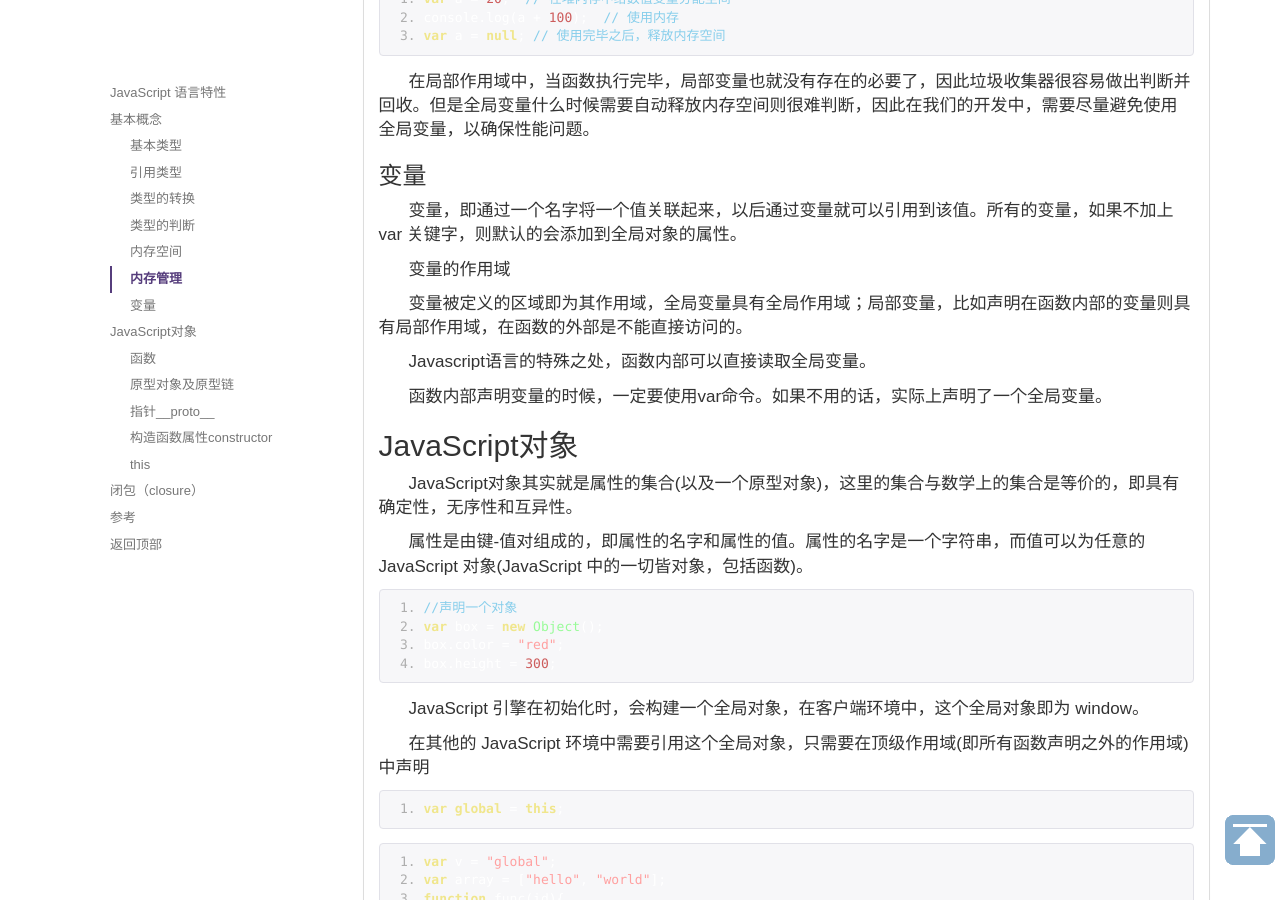
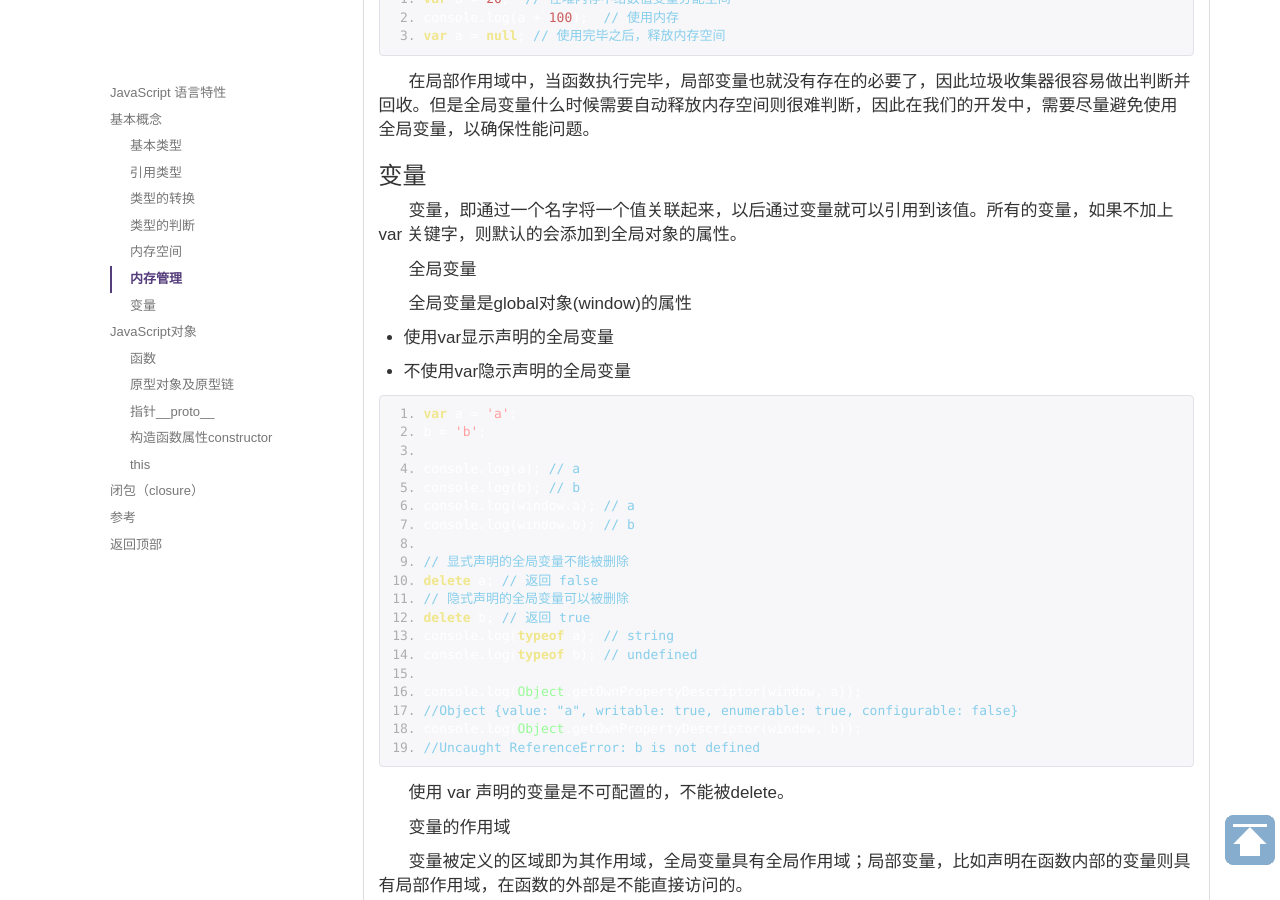
Before and after one commit to kailian/kailian.github.io, a Jekyll site: the page built from _posts/2017-02-11-javascript-basis.md, in a window 1280 px wide and 900 px high, scrolled down 5428 px. Built offline with Jekyll 4.4.1, drawn with Linux system fonts in a browser that asks for light colours; comment, search, counter and statistics services are not loaded.

Commit message:
【文章】补充重绘和重排，js全局变量

````diff
--- a/_posts/2017-02-11-javascript-basis.md
+++ b/_posts/2017-02-11-javascript-basis.md
@@ -294,6 +294,38 @@ var a = null; // 使用完毕之后，释放内存空间
 ### 变量
 
 变量，即通过一个名字将一个值关联起来，以后通过变量就可以引用到该值。所有的变量，如果不加上 var 关键字，则默认的会添加到全局对象的属性。
+
+全局变量
+
+全局变量是global对象(window)的属性
+
+- 使用var显示声明的全局变量
+
+- 不使用var隐示声明的全局变量
+
+```
+var a = 'a';
+b = 'b';
+
+console.log(a); // a
+console.log(b); // b
+console.log(window.a); // a
+console.log(window.b); // b
+
+// 显式声明的全局变量不能被删除
+delete a; // 返回 false
+// 隐式声明的全局变量可以被删除
+delete b; // 返回 true
+console.log(typeof a); // string
+console.log(typeof b); // undefined
+
+console.log(Object.getOwnPropertyDescriptor(window, a));
+//Object {value: "a", writable: true, enumerable: true, configurable: false}
+console.log(Object.getOwnPropertyDescriptor(window, b));
+//Uncaught ReferenceError: b is not defined
+```
+
+使用 var 声明的变量是不可配置的，不能被delete。
 
 变量的作用域
 
````
Also changed, not shown: _posts/2017-01-30-web-layout.md (+2 -0 lines), _posts/2017-02-04-web-performance.md (+68 -0 lines).
